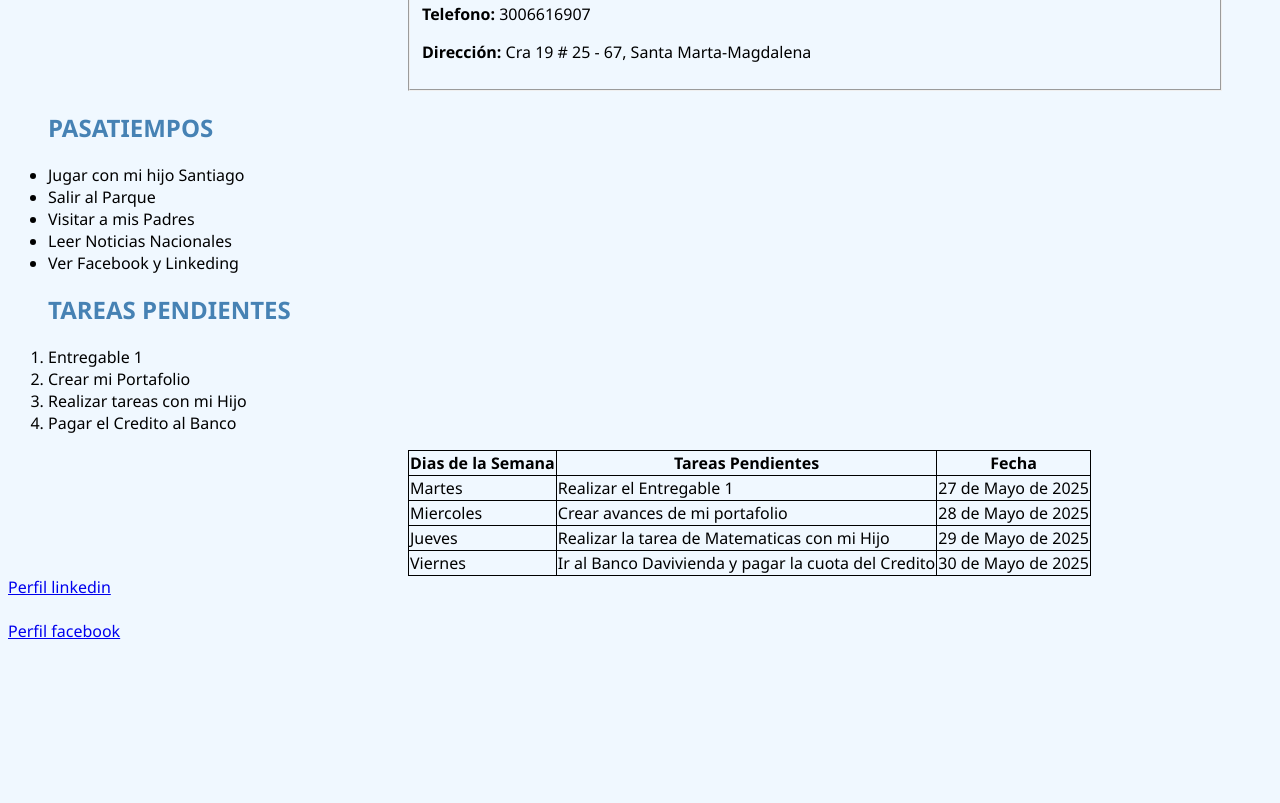
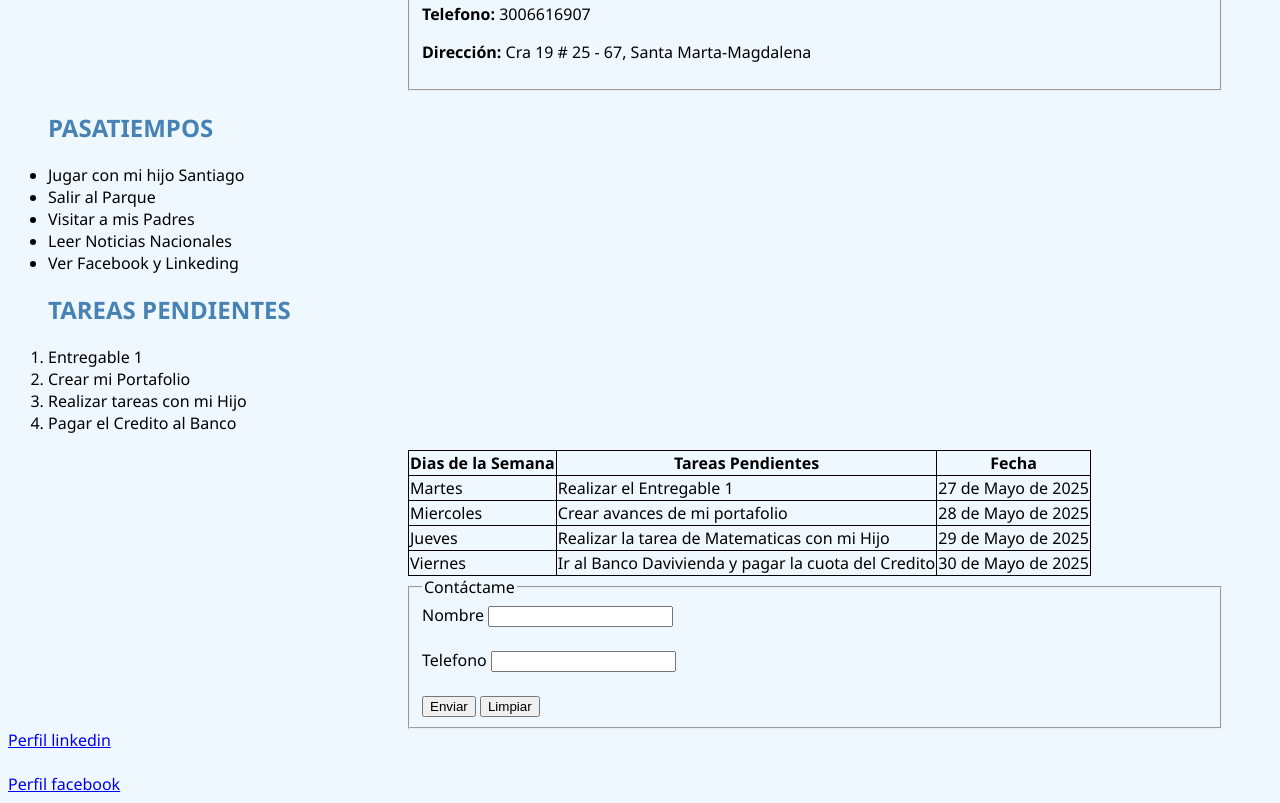
Before and after one commit to jorgeap8787/Mipaginaweb, a plain HTML site: page index.html in a window 1280 px wide. Shown: the part 779-1582 px from the top of the page. Before the commit the page ends 1429 px from the top, so only its background shows below. Drawn offline with Linux system fonts and the light colour scheme.

Commit message:
Modificación al html, se crea un formulario

```diff
--- a/index.html
+++ b/index.html
@@ -82,6 +82,20 @@
         </tbody>
     </table>
 
+    <form action="">
+        <fieldset>
+            <legend>Contáctame</legend>
+            <label for="name">Nombre</label>
+            <input type="text" id="name" name="name" required>
+            <br><br>
+            <label for="Telefono">Telefono</label>
+            <input type="tel" id="Telefono" name="Telefono" required>
+            <br><br>
+            <input type="submit" value="Enviar">
+            <input type="reset" value="Limpiar">
+        </fieldset>
+    </form>
+
     <a href="https://www.linkedin.com/in/jorge-eduar-ariza-puentes-a2b55327a/" target="_blank"> Perfil linkedin</a>
     <br><br>
     <a href="https://www.facebook.com/share/16ecKgxwrq/" target="_blank">Perfil facebook</a>
```
